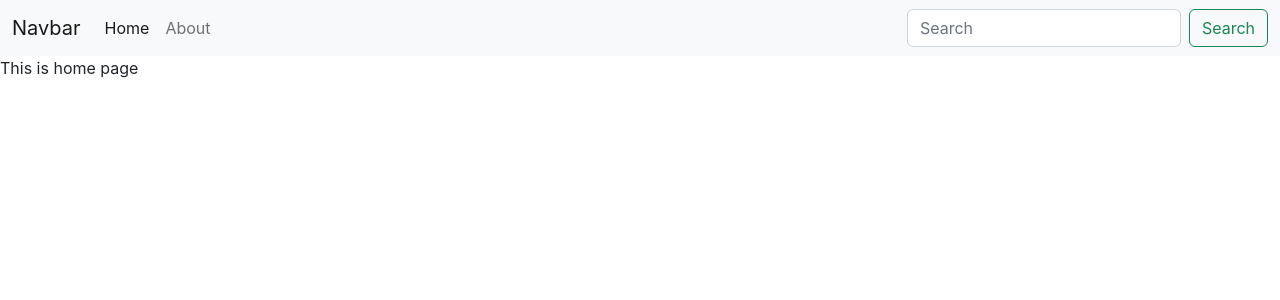
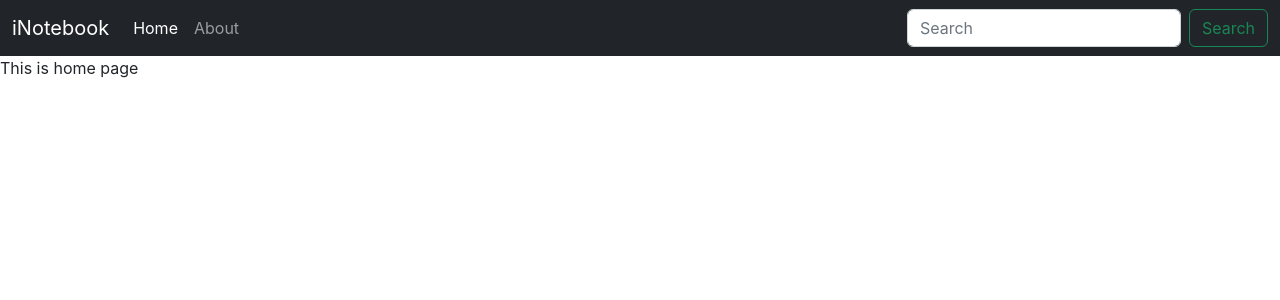
Before and after one commit to Kunal-Vijay/iNotebook, a React (Create React App) app: page / in a window 1280 px wide. Shown: the top 300 px of the page. Built offline with nearby package versions, Linux system fonts and the light colour scheme.

Commit message:
using useLocation hook to update active state of links

```diff
--- a/src/components/Navbar.js
+++ b/src/components/Navbar.js
@@ -1,26 +1,29 @@
 import React from 'react'
-import { Link } from 'react-router-dom'
+import { Link, useLocation } from 'react-router-dom'
+
+
 
 const Navbar = () => {
+    let location = useLocation();
     return (
-        <nav className="navbar navbar-expand-lg bg-light">
+        <nav className="navbar navbar-expand-lg navbar-dark bg-dark">
             <div className="container-fluid">
-                <Link className="navbar-brand" to="/">Navbar</Link>
+                <Link className="navbar-brand" to="/">iNotebook</Link>
                 <button className="navbar-toggler" type="button" data-bs-toggle="collapse" data-bs-target="/navbarSupportedContent" aria-controls="navbarSupportedContent" aria-expanded="false" aria-label="Toggle navigation">
                     <span className="navbar-toggler-icon"></span>
                 </button>
                 <div className="collapse navbar-collapse" id="navbarSupportedContent">
                     <ul className="navbar-nav me-auto mb-2 mb-lg-0">
                         <li className="nav-item">
-                            <Link className="nav-link active" aria-current="page" to="/">Home</Link>
+                            <Link className={`nav-link ${location.pathname==="/"?"active":""}`} aria-current="page" to="/">Home</Link>
                         </li>
                         <li className="nav-item">
-                            <Link className="nav-link" to="/about">About</Link>
+                            <Link className={`nav-link ${location.pathname==="/about"?"active":""}`} to="/about">About</Link>
                         </li>
                     </ul>
                     <form className="d-flex" role="search">
-                        <input className="form-control me-2" type="search" placeholder="Search" aria-label="Search"/>
-                            <button className="btn btn-outline-success" type="submit">Search</button>
+                        <input className="form-control me-2" type="search" placeholder="Search" aria-label="Search" />
+                        <button className="btn btn-outline-success" type="submit">Search</button>
                     </form>
                 </div>
             </div>
```
